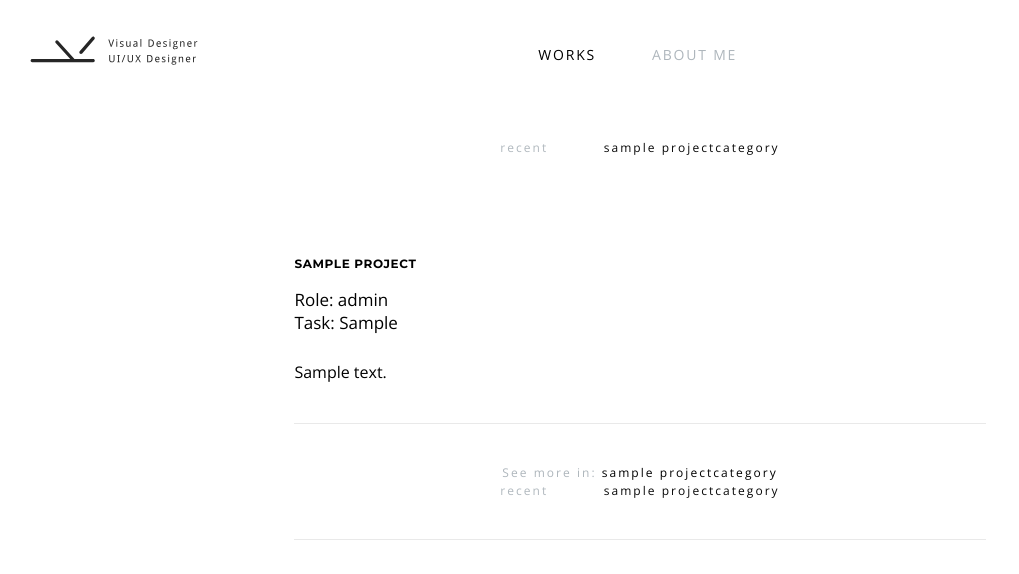
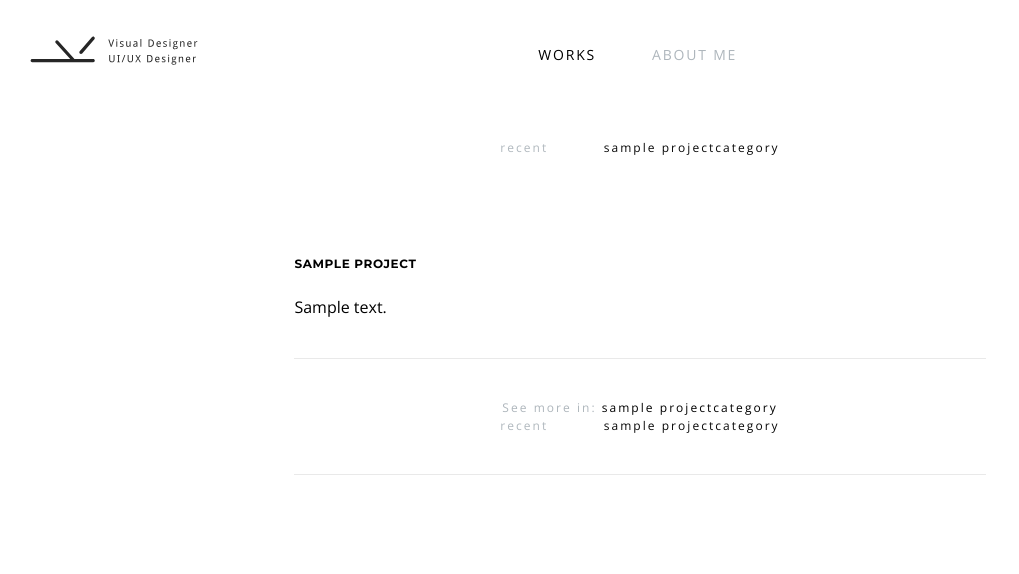
Before and after one commit to mohamedturki/karolin, a Django app: a page that uses web/portfolio/templates/portfolio/layouts/project_detail.html in a window 1280 px wide. Shown: the top 574 px of the page, without its empty margins (0-1019 px from the left). Run offline with Django 3.2, Linux system fonts and the light colour scheme; tables that the repository leaves empty hold one stand-in row (values such as "Sample post"); parts of the project's set-up code (start-up, migrations or seed data) failed here and were passed over; some libraries are stand-ins or nearby versions.

Commit message:
Remove Role section

```diff
--- a/web/portfolio/templates/portfolio/layouts/project_detail.html
+++ b/web/portfolio/templates/portfolio/layouts/project_detail.html
@@ -8,11 +8,6 @@
 {% block content %}
     <div class="project-detail-container">
         <h3 class="project-title">{{ project.title }}</h3>
-        <ul class="project-role-list">
-            <li class="project-role">Role: {{ project.role }}</li>
-            <li class="project-role">Task: {{ project.task }}</li>
-        </ul>
-
         <div class="project-detail-markdown project-desc">
             {{ project.full_description|markdown }}
         </div>
```
